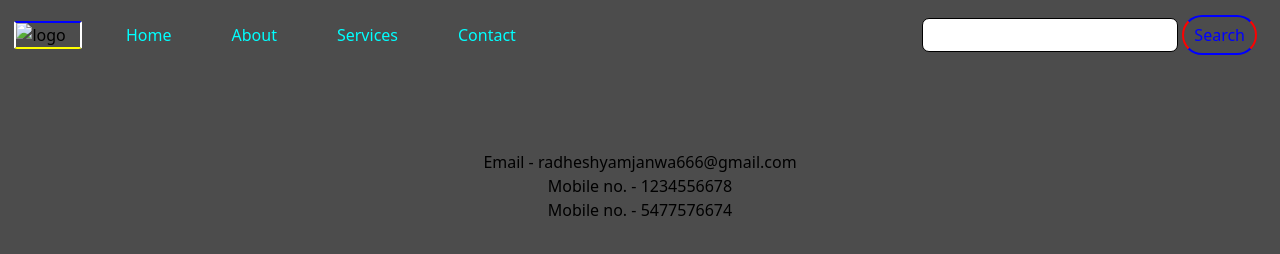
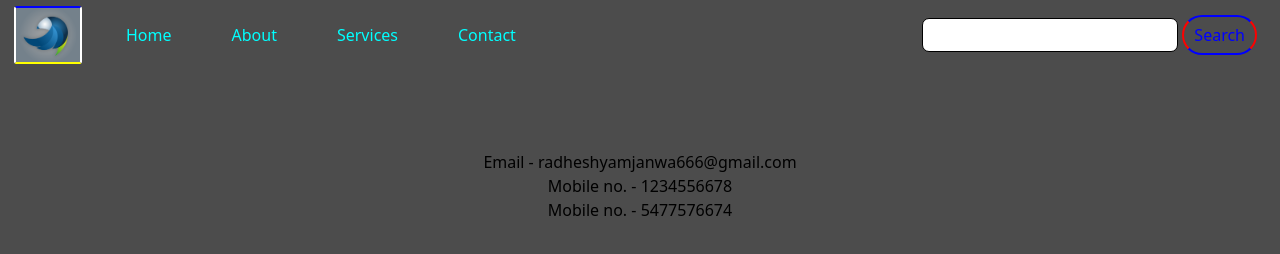
Before and after one commit to pagalboy00/landing-page00-, a plain HTML site: page index.html in a window 1280 px wide. Drawn offline with nearby package versions, Linux system fonts and the light colour scheme.

Commit message:
Update index.html

```diff
--- a/index.html
+++ b/index.html
@@ -11,7 +11,7 @@
 <body>
     <nav class="navbar background">
         <ul class="nav-list">
-            <div class="logo"><img src="/img/logo.png" alt="logo"></div>
+            <div class="logo"><img src="r1.png" alt="logo"></div>
             <li><a href="new.html">Home</a></li>
             <li><a href="#home">About</a></li>
             <li><a href="#home">Services</a></li>
```
